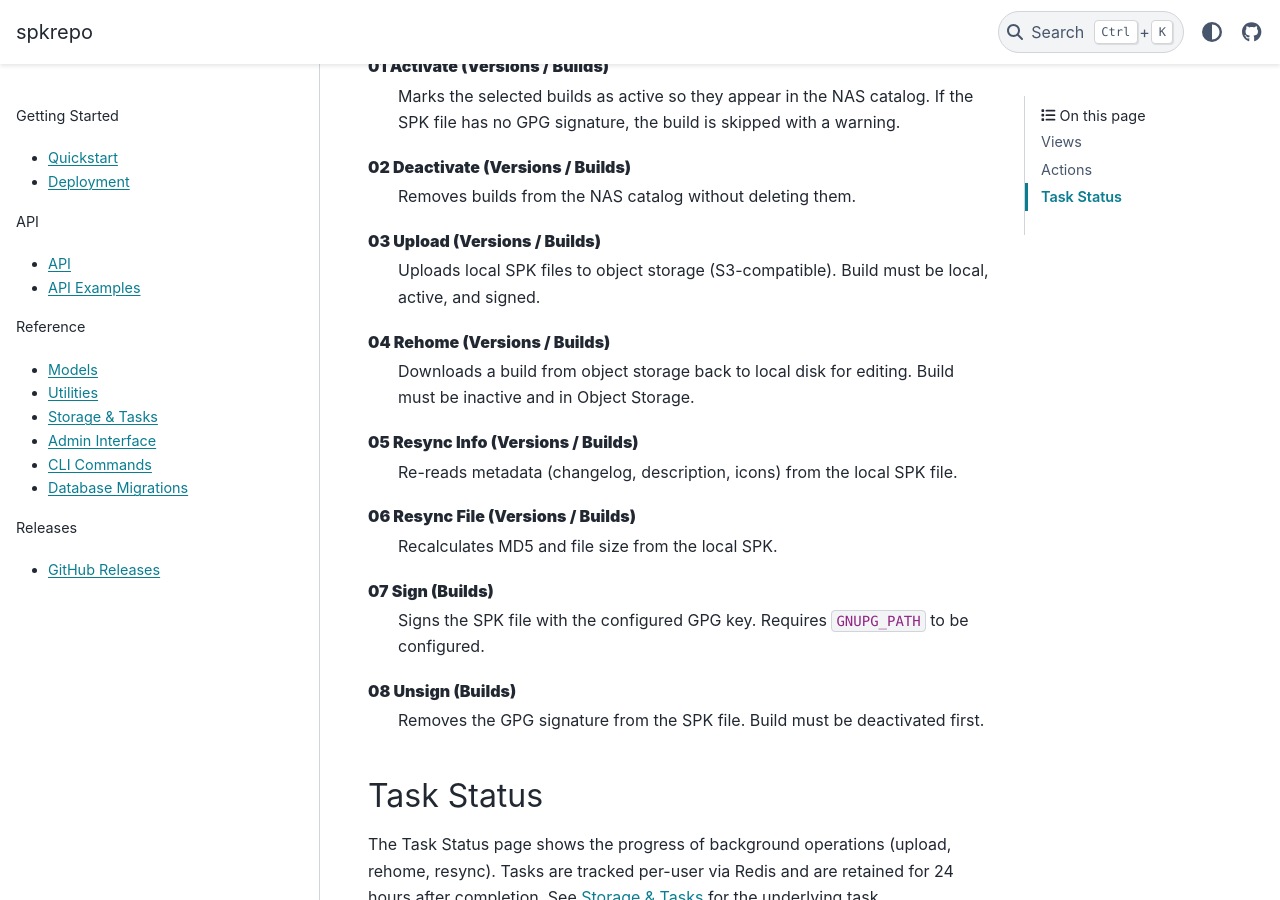
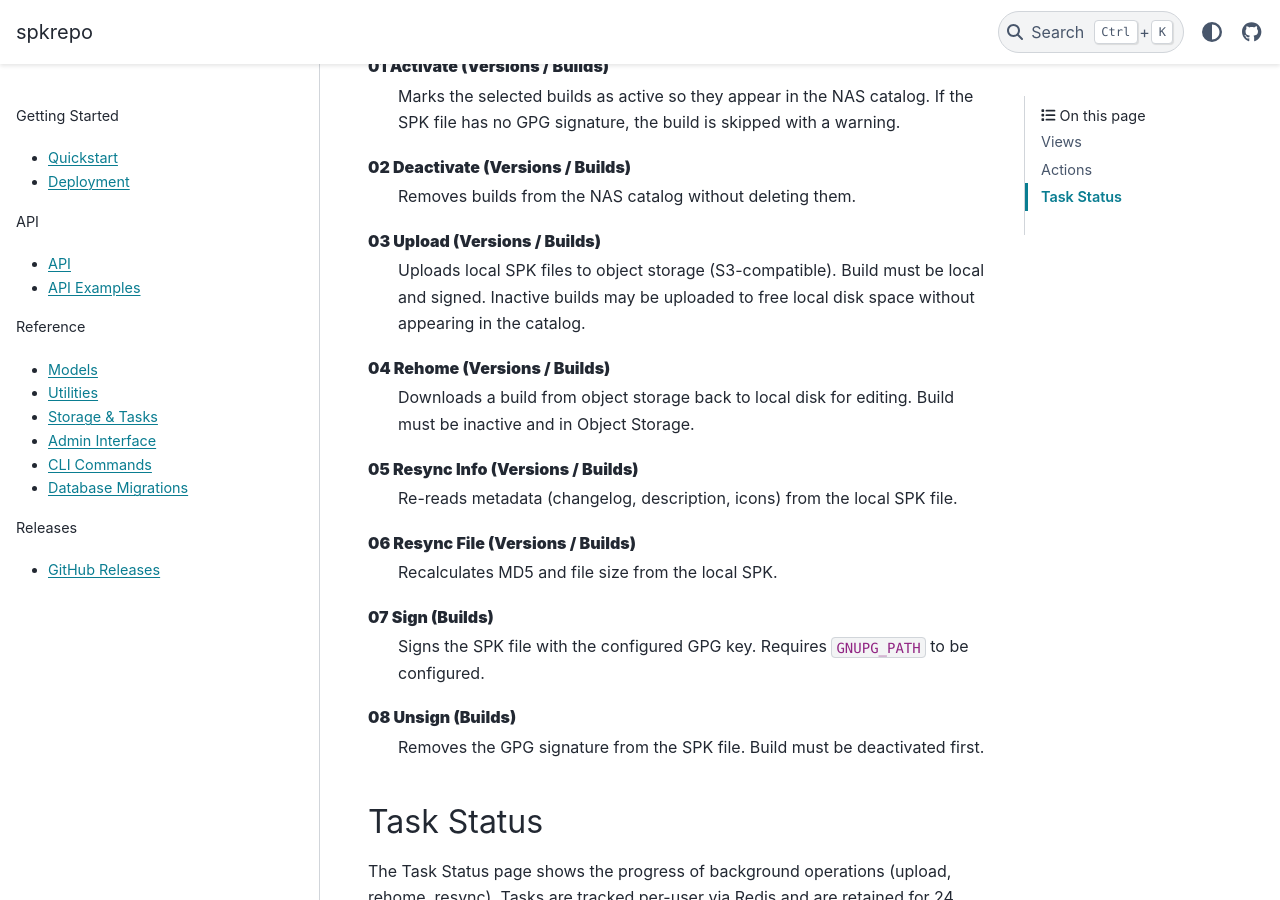
Before and after one commit to SynoCommunity/spkrepo, a Sphinx documentation site: the page built from docs/admin.rst, in a window 1280 px wide and 900 px high, scrolled down 831 px. Built offline with Sphinx 7.4.7 and the PyData theme 0.15.4, drawn with Linux system fonts in a browser that asks for light colours.

Commit message:
feat: allow uploading inactive builds to object storage (#303)

```diff
--- a/docs/admin.rst
+++ b/docs/admin.rst
@@ -38,7 +38,8 @@ Available actions appear in the dropdown after selecting items in a list view.
 
 **03 Upload (Versions / Builds)**
     Uploads local SPK files to object storage (S3-compatible).
-    Build must be local, active, and signed.
+    Build must be local and signed. Inactive builds may be uploaded to
+    free local disk space without appearing in the catalog.
 
 **04 Rehome (Versions / Builds)**
     Downloads a build from object storage back to local disk for editing.
```
Also changed, not shown: 1 other file.
